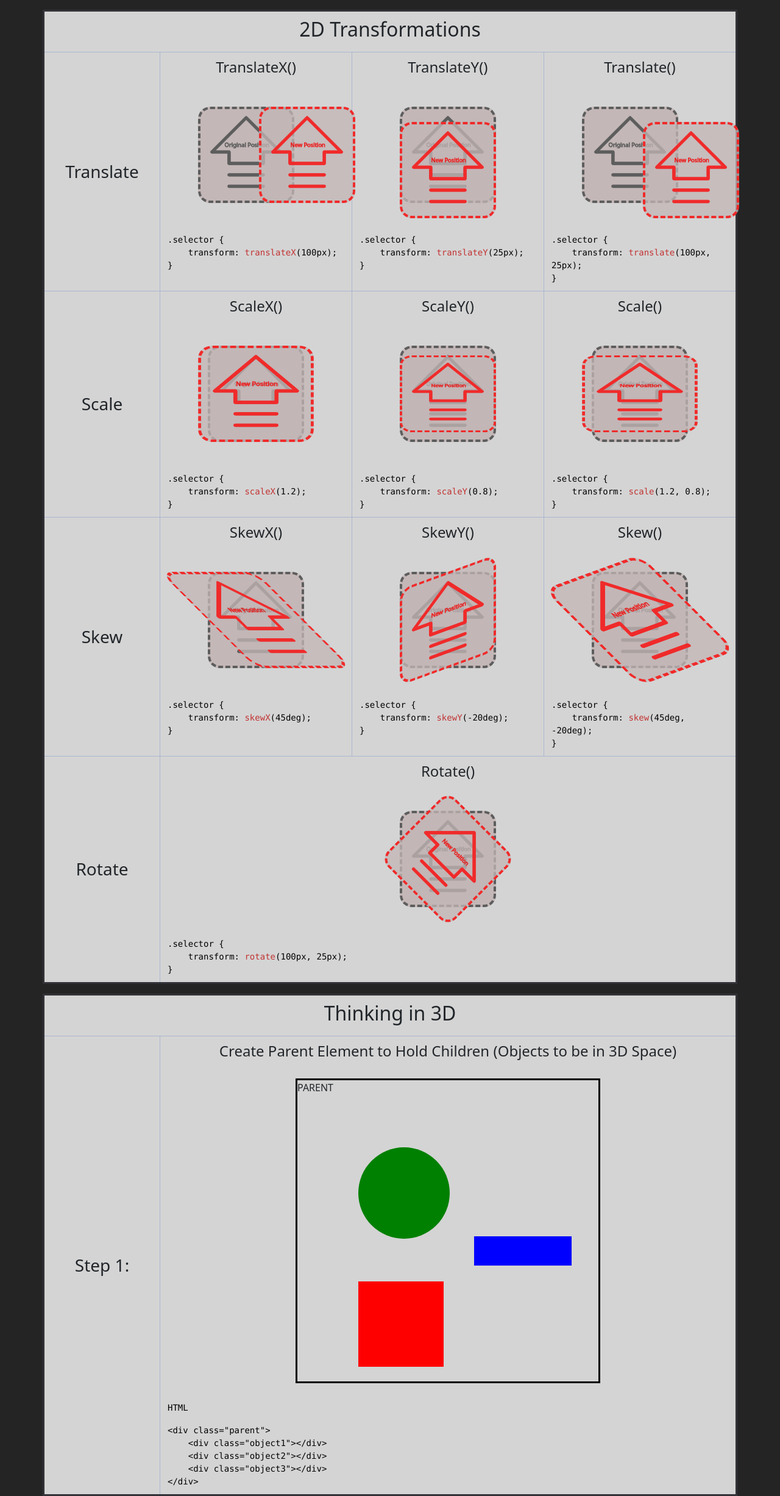
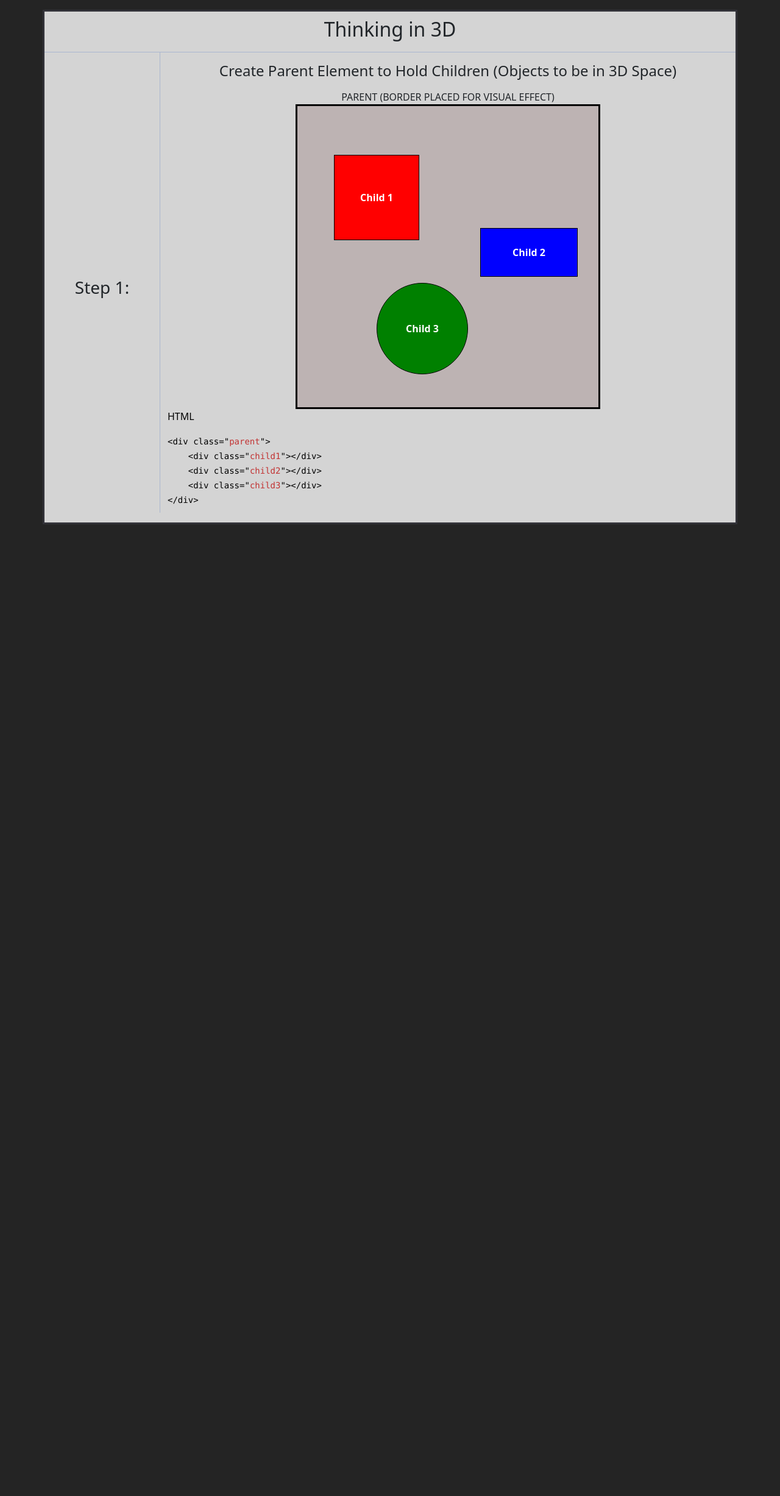
Before and after one commit to jheersink8/animation-cheat-sheet, a React (Vite) app: page / in a window 1280 px wide. Shown: the whole page at 61% size. After the commit the page ends 860 px from the top, so only its background shows below. Built offline with nearby package versions, Linux system fonts and the light colour scheme.

Commit message:
Structured react for clean code.

```diff
--- a/src/App.jsx
+++ b/src/App.jsx
@@ -11,7 +11,7 @@ function App() {
 
   return (
     <>
-      <TwoDimensionalGrid />
+      {/* <TwoDimensionalGrid /> */}
       <ThinkingThreeDimensions />
       {/* <ThreeDimensionalGrid /> */}
     </>
--- /dev/null
+++ b/src/Components/3D Thinking Components/Step1.jsx
@@ -0,0 +1,32 @@
+import ThreeDimensionalThinkingBox from './ThreeDimensionalThinkingBox';
+
+
+export default function Step1() {
+    return (
+        <>
+
+            <h3 className="cardDescription col-2">Step 1:</h3>
+            <div className="col-10 ">
+                <div className="row">
+
+                    <h4 className="col-12 cardAction p-3">Create Parent Element to Hold Children (Objects to be in 3D Space)</h4>
+
+                    <ThreeDimensionalThinkingBox />
+
+                    <p className="col-12 codeCSS">
+                        <p>HTML</p>
+                        <code style={{ color: 'black' }}>
+                            {'<'}div class="<span className='emphasis'>parent</span>"{'>'}<br></br>
+                            &nbsp;&nbsp;&nbsp;&nbsp;{'<'}div class="<span className='emphasis'>child1</span>"{'>'}{'<'}/div{'>'}<br></br>
+                            &nbsp;&nbsp;&nbsp;&nbsp;{'<'}div class="<span className='emphasis'>child2</span>"{'>'}{'<'}/div{'>'}<br></br>
+                            &nbsp;&nbsp;&nbsp;&nbsp;{'<'}div class="<span className='emphasis'>child3</span>"{'>'}{'<'}/div{'>'}<br></br>
+                            {'<'}/div{'>'}
+                        </code>
+                    </p>
+
+                </div>
+            </div>
+
+        </>
+    )
+}
--- /dev/null
+++ b/src/Components/3D Thinking Components/ThreeDimensionalThinkingBox.jsx
@@ -0,0 +1,12 @@
+export default function ThreeDimensionalThinkingBox() {
+    return (
+        <div className="col-12 cardContainer center d-flex flex-column">
+            <p id="p-parent">PARENT {'('}BORDER PLACED FOR VISUAL EFFECT{')'}</p>
+            <div className="parent3d d-flex ">
+                <div className="text-center align-content-center" id="child1">Child 1</div>
+                <div className="text-center align-content-center" id="child2">Child 2</div>
+                <div className="text-center align-content-center" id="child3">Child 3</div>
+            </div>
+        </div>
+    )
+}
--- a/src/Components/ThinkingThreeDimensions.jsx
+++ b/src/Components/ThinkingThreeDimensions.jsx
@@ -1,35 +1,12 @@
+import Step1 from './3D Thinking Components/Step1';
+
 export default function ThinkingThreeDimensions() {
     return (
         <>
             <div className="newGrid container mt-3">
                 <div className="row">
                     <h2 className="cardTitle text-center col-12">Thinking in 3D</h2>
-                    <h3 className="cardDescription col-2">Step 1:</h3>
-                    <div className="col-10 ">
-                        <div className="row">
-
-                            <h4 className="col-12 cardAction">Create Parent Element to Hold Children (Objects to be in 3D Space)</h4>
-
-                            <div className="col-12 cardContainer center d-flex">
-                                <div className="parent3d ">
-                                    <p>PARENT</p>
-                                    <div id="object1"></div>
-                                    <div id="object2"></div>
-                                    <div id="object3"></div>
-                                </div>
-                            </div>
-
-                            <code className="col-12 codeCSS">
-                                <p>HTML</p>
-                                {'<'}div class="parent"{'>'}<br></br>
-                                &nbsp;&nbsp;&nbsp;&nbsp;{'<'}div class="object1"{'>'}{'<'}/div{'>'}<br></br>
-                                &nbsp;&nbsp;&nbsp;&nbsp;{'<'}div class="object2"{'>'}{'<'}/div{'>'}<br></br>
-                                &nbsp;&nbsp;&nbsp;&nbsp;{'<'}div class="object3"{'>'}{'<'}/div{'>'}<br></br>
-                                {'<'}/div{'>'}
-                            </code>
-
-                        </div>
-                    </div>
+                    <Step1 />
                 </div>
             </div>
         </>
--- a/src/assets/thinkingThreeDimensionStyle.css
+++ b/src/assets/thinkingThreeDimensionStyle.css
@@ -2,35 +2,48 @@
     height: 500px;
     width: 500px;
     border: 3px solid black;
-    margin: 30px;
+    margin: 0px;
+    background-color: rgb(189, 179, 179);
+    position: relative;
 }
 
+#p-parent {
+    margin: 0px;
+}
 
-#object1 {
+#child1 {
     height: 140px;
     width: 140px;
     background-color: red;
-    position: relative;
-    left: 100px;
-    top: 290px;
+    color: white;
+    font-weight: bold;
+    border: 1px solid black;
+    position: absolute;
+    left: 60px;
+    top: 80px;
 }
 
-#object2 {
-    height: 140px;
+#child2 {
+    height: 80px;
     width: 160px;
     background-color: blue;
-    transform: rotateX(70deg);
-    position: relative;
-    left: 290px;
-    top: 30px;
+    color: white;
+    font-weight: bold;
+    border: 1px solid black;
+    position: absolute;
+    left: 300px;
+    top: 200px;
 }
 
-#object3 {
+#child3 {
     height: 150px;
     width: 150px;
     border-radius: 100px;
     background-color: green;
-    position: relative;
-    left: 100px;
-    top: -210px;
+    color: white;
+    font-weight: bold;
+    border: 1px solid black;
+    position: absolute;
+    left: 130px;
+    top: 290px;
 }
```
Also changed, not shown: src/Components/3D Thinking Components/ThreeDimensionalThinkingCode.jsx (added).
